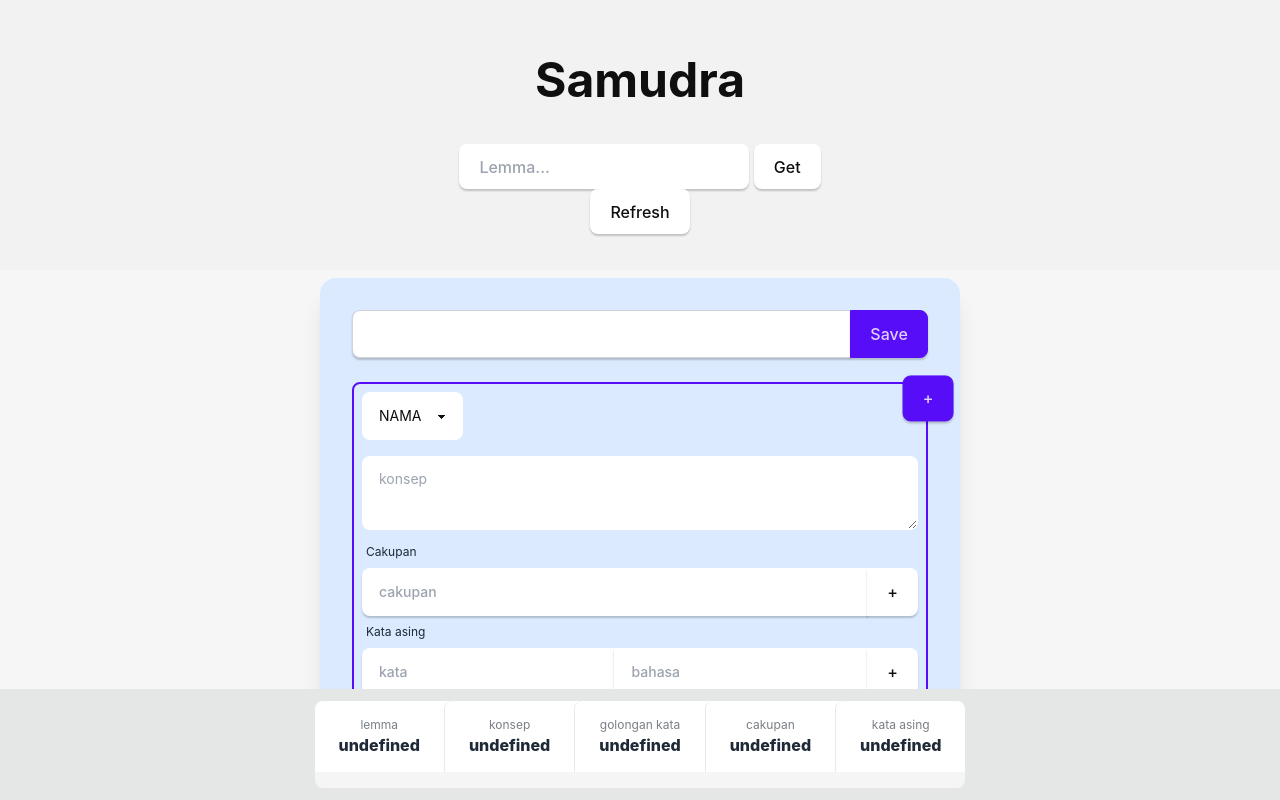
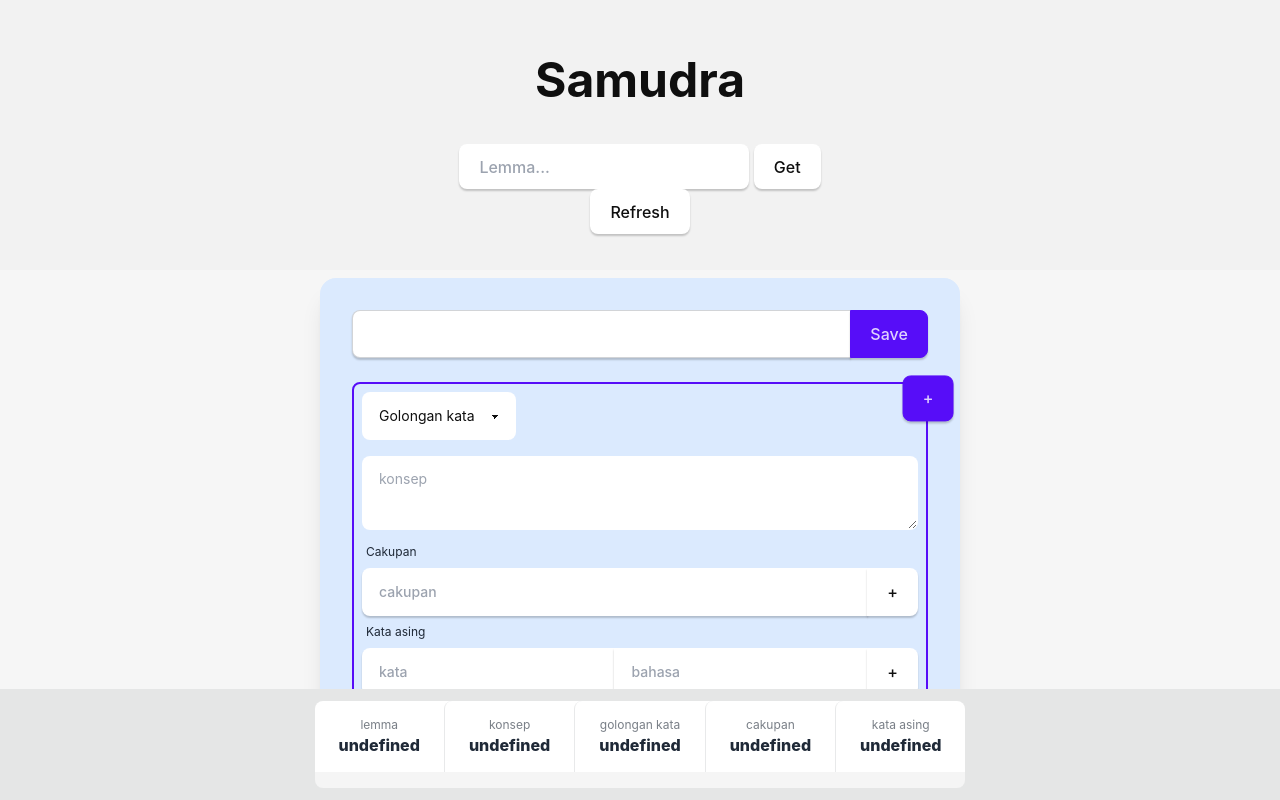
Before and after one commit to samudradev/samudra-app, a Svelte app: page / in a window 1280 px wide. Built offline with nearby package versions, Linux system fonts and the light colour scheme.

Commit message:
✨ NEW: Golongan kata enumeration

```diff
--- a/src/App.svelte
+++ b/src/App.svelte
@@ -4,20 +4,29 @@
   import { invoke } from "@tauri-apps/api";
   import { listen } from "@tauri-apps/api/event";
 
-  import LemmaStore from "./Data.js";
+  import LemmaStore from "./Data";
+  import GolonganKataStore from "./GolonganKataStore";
 
   import DataCard from "./lib/Datacard.svelte";
   import DataCardNew from "./lib/DataCardNew.svelte";
+  import { onMount } from "svelte";
 
   $: data = [];
+  $: golongan_kata = [];
   let database_name = "";
   let modal;
 
   const reload = () => {
     data = [];
   };
+
   LemmaStore.subscribe((value) => {
     data = value;
+  });
+
+  onMount(async () => {
+    golongan_kata = await invoke("get_golongan_kata_enumeration", {});
+    GolonganKataStore.set(golongan_kata);
   });
 
   listen("register_database", (a) => {
--- /dev/null
+++ b/src/GolonganKataStore.ts
@@ -0,0 +1,5 @@
+import { type Writable, writable } from "svelte/store";
+
+const GolonganKataStore: Writable<String[]> = writable([]);
+
+export default GolonganKataStore;
--- /dev/null
+++ b/src/components/SelectGolonganKata.svelte
@@ -0,0 +1,19 @@
+<script lang="ts">
+    import { onMount } from "svelte";
+    import GolonganKataStore from "../GolonganKataStore";
+
+    export let golongan_kata;
+    $: golongan_kata_list = [] as String[];
+    onMount(() => {
+        GolonganKataStore.subscribe((value) => {
+            golongan_kata_list = value;
+        });
+    });
+</script>
+
+<select class="select" bind:value={golongan_kata}>
+    <option value="" disabled selected>Golongan kata</option>
+    {#each golongan_kata_list as golongan_kata}
+        <option value={golongan_kata}>{golongan_kata}</option>
+    {/each}
+</select>
--- a/src/lib/DataCardEdit.svelte
+++ b/src/lib/DataCardEdit.svelte
@@ -6,6 +6,7 @@
     import type { LemmaItem } from "../bindings/LemmaItem";
     import type { KonsepItem } from "../bindings/KonsepItem";
     import type { KataAsingItem } from "../bindings/KataAsingItem";
+    import SelectGolonganKata from "../components/SelectGolonganKata.svelte";
 
     export let data: LemmaItem;
     let old_data: LemmaItem;
@@ -115,9 +116,9 @@
                     class="space-y-4"
                 >
                     [+] {data.konseps.length + 1}.
-                    <select class="select" bind:value={new_golongan_kata}>
-                        <option value="NAMA">NAMA</option>
-                    </select>
+                    <SelectGolonganKata
+                        bind:golongan_kata={new_golongan_kata}
+                    />
                     <button
                         type="submit"
                         class="text-right indicator-item btn-primary">+</button
--- a/src/lib/DataCardNew.svelte
+++ b/src/lib/DataCardNew.svelte
@@ -4,6 +4,7 @@
     import type { KonsepItem } from "../bindings/KonsepItem";
     import { invoke } from "@tauri-apps/api";
     import type { KataAsingItem } from "../bindings/KataAsingItem";
+    import SelectGolonganKata from "../components/SelectGolonganKata.svelte";
 
     $: data = {
         id: null,
@@ -74,9 +75,9 @@
                     on:submit|preventDefault={append_new_konsep}
                     class="space-y-4"
                 >
-                    <select class="select" bind:value={golongan_kata_item}>
-                        <option value="NAMA">NAMA</option>
-                    </select>
+                    <SelectGolonganKata
+                        bind:golongan_kata={golongan_kata_item}
+                    />
                     <button
                         type="submit"
                         class="text-right indicator-item btn-primary">+</button
```
Also changed, not shown: 2 other files (tests, documents, lock files or other folders).
